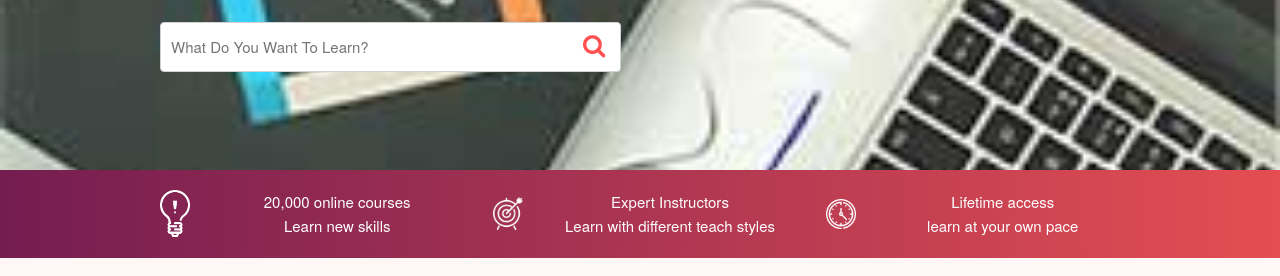
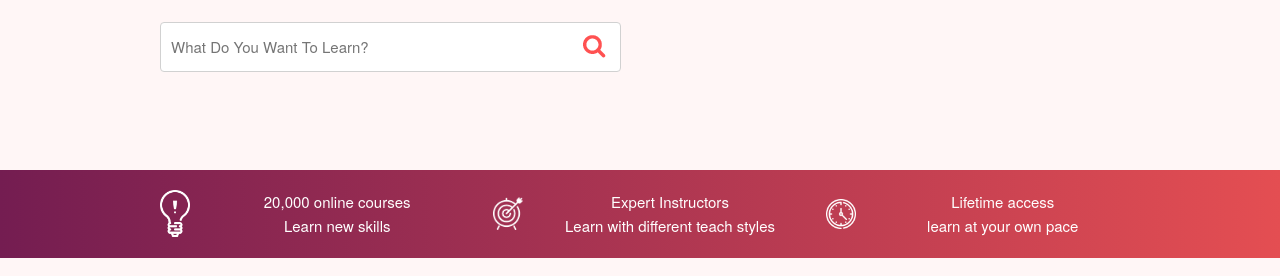
Before and after one commit to crafjer01/ShoppingCart, a plain HTML site: page index.html in a window 1280 px wide. Shown: the part 259-535 px from the top of the page. Drawn offline with Linux system fonts and the light colour scheme.

Commit message:
move hero image to index

```diff
--- a/css/custom.css
+++ b/css/custom.css
@@ -31,7 +31,6 @@ ul {
     list-style: none;
 }
 #hero {
-    background-image:url(../img/course1.jpg);
     height: 350px;
     background-size: cover;
 }
```
